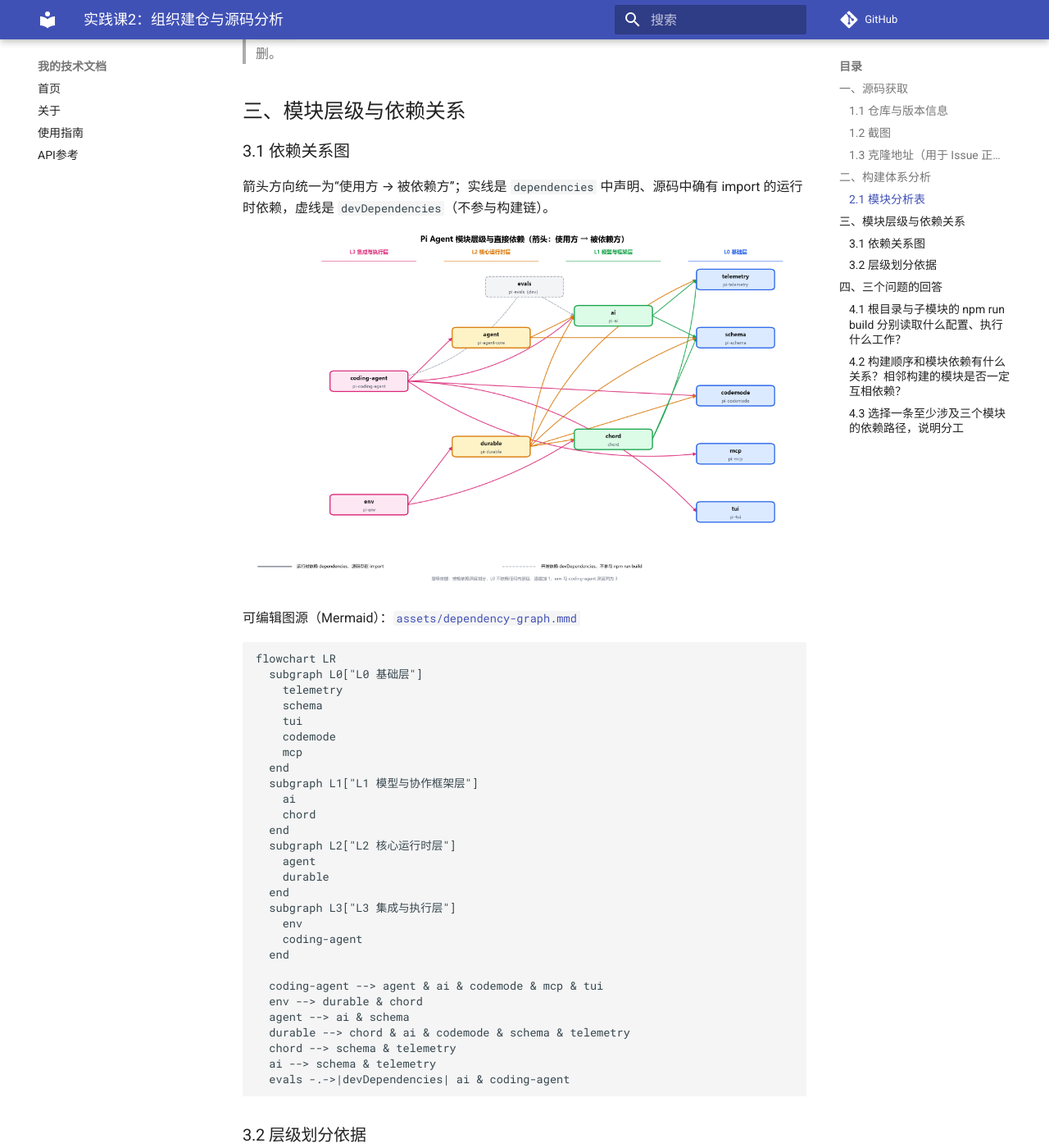
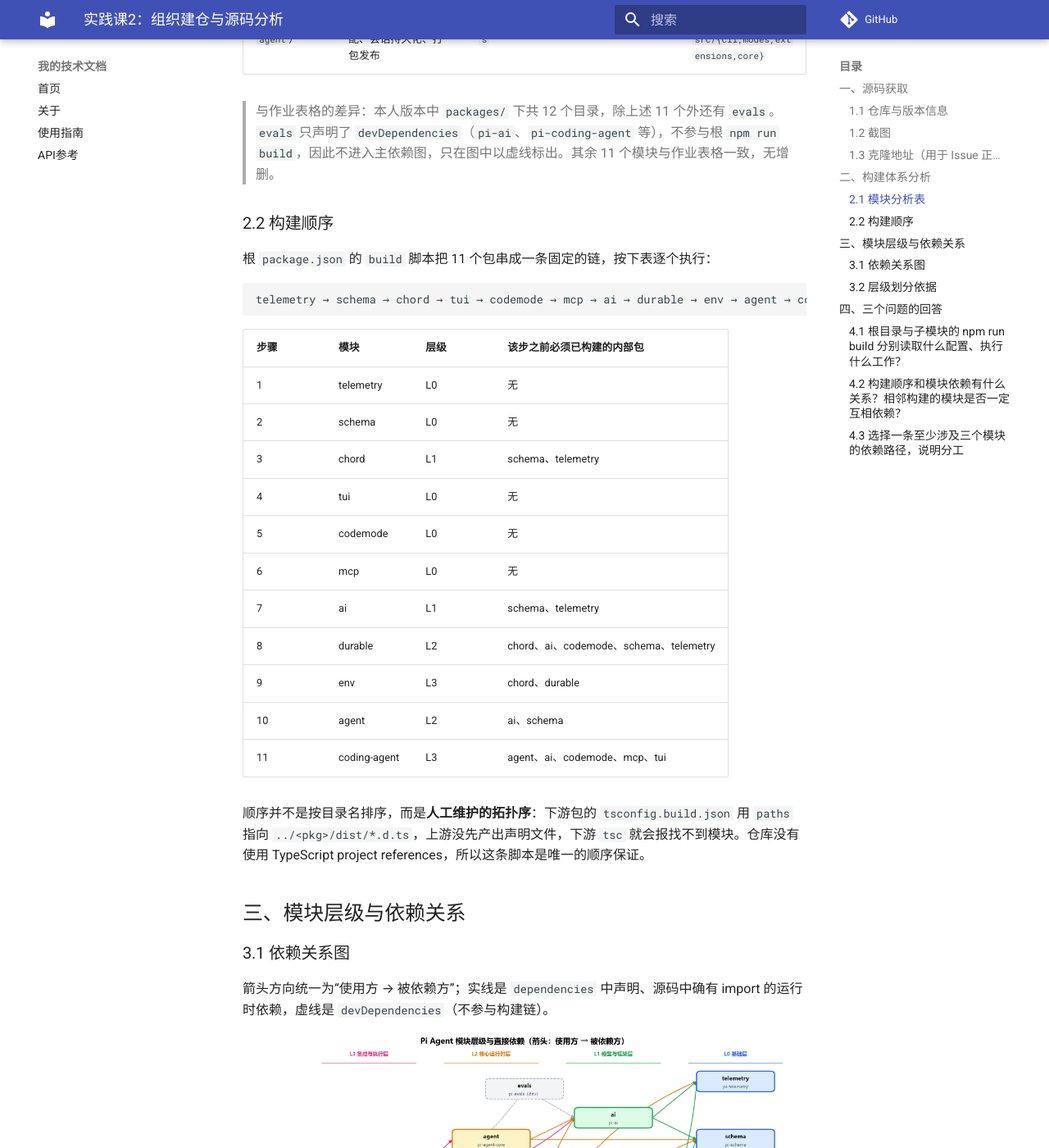
Before and after one commit to yuuuuoooo/my-docs, an MkDocs documentation site: the page built from docs/practice02/README.md, in a window 1280 px wide and 1400 px high, scrolled down 4942 px. Shown: the whole window at 82% size. Built offline with MkDocs 1.6.1 and Material for MkDocs 9.7.7, drawn with Linux system fonts in a browser that asks for light colours; comment, search, counter and statistics services are not loaded; some of the changed text lies outside the part shown.

Commit message:
完善实践二报告：修正表格与链接，补充构建顺序

````diff
--- a/docs/practice02/README.md
+++ b/docs/practice02/README.md
@@ -1,8 +1,10 @@
 # 实践课2：组织建仓与源码分析
 
-姓名：顾翎妤
+| 项目 | 内容 |
+| --- | --- |
+| 姓名 | 顾翎妤 |
 | 小组代码仓库 | <https://github.com/SoftwareGrp28/pi-hunnu-2026> |
-| 个人作业仓库 | <https://yuuuuoooo.github.io/my‑docs/practice02/> |
+| 个人作业仓库 | <https://yuuuuoooo.github.io/my-docs/practice02/> |
 
 > 说明：下文所有路径均相对于仓库根目录 `pi-hunnu-2026/`；命令输出与截图取自本人机器（Windows 11 + Git Bash，仓库位于 `D:\my-docs\pi-hunnu-2026`）。
 
@@ -65,6 +67,30 @@ https://github.com/SoftwareGrp28/pi-hunnu-2026.git
 
 > 与作业表格的差异：本人版本中 `packages/` 下共 12 个目录，除上述 11 个外还有 `evals`。`evals` 只声明了 `devDependencies`（`pi-ai`、`pi-coding-agent` 等），不参与根 `npm run build`，因此不进入主依赖图，只在图中以虚线标出。其余 11 个模块与作业表格一致，无增删。
 
+### 2.2 构建顺序
+
+根 `package.json` 的 `build` 脚本把 11 个包串成一条固定的链，按下表逐个执行：
+
+```text
+telemetry → schema → chord → tui → codemode → mcp → ai → durable → env → agent → coding-agent
+```
+
+| 步骤 | 模块 | 层级 | 该步之前必须已构建的内部包 |
+| --- | --- | --- | --- |
+| 1 | telemetry | L0 | 无 |
+| 2 | schema | L0 | 无 |
+| 3 | chord | L1 | schema、telemetry |
+| 4 | tui | L0 | 无 |
+| 5 | codemode | L0 | 无 |
+| 6 | mcp | L0 | 无 |
+| 7 | ai | L1 | schema、telemetry |
+| 8 | durable | L2 | chord、ai、codemode、schema、telemetry |
+| 9 | env | L3 | chord、durable |
+| 10 | agent | L2 | ai、schema |
+| 11 | coding-agent | L3 | agent、ai、codemode、mcp、tui |
+
+顺序并不是按目录名排序，而是**人工维护的拓扑序**：下游包的 `tsconfig.build.json` 用 `paths` 指向 `../<pkg>/dist/*.d.ts`，上游没先产出声明文件，下游 `tsc` 就会报找不到模块。仓库没有使用 TypeScript project references，所以这条脚本是唯一的顺序保证。
+
 ## 三、模块层级与依赖关系
 
 ### 3.1 依赖关系图
@@ -123,7 +149,7 @@ flowchart LR
 
 **根目录**只读取根 `package.json` 的 `scripts.build`。它本身不编译任何代码，做的是“按固定顺序 `cd` 进 11 个包并逐个调用 `npm run build`”，任一包失败即整体失败。共享的 `node_modules` 由 npm workspaces 在安装阶段准备好。
 
-**子模块**读取本包 `package.json` 的 `scripts.build` 和 `tsconfig.build.json`，执行 `tsc` 把 `src/` 编译到 `dist/`，同时产出 `.d.ts` 供下游解析。`ai` 额外做模型目录代码生成与数据复制，`coding-agent` 额外做 esbuild 单文件打包，`env` 的 Rust daemon 与 `tui` 的原生模块都不在这条 npm 构建链里。根目录的 `tsconfig.json`只服务于 `tsc --noEmit` 类型检查，与 `npm run build` 无关。
+**子模块**读取本包 `package.json` 的 `scripts.build` 和 `tsconfig.build.json`，执行 `tsc` 把 `src/` 编译到 `dist/`，同时产出 `.d.ts` 供下游解析。`ai` 额外做模型目录代码生成与数据复制，`coding-agent` 额外做 esbuild 单文件打包，`env` 的 Rust daemon 与 `tui` 的原生模块都不在这条 npm 构建链里。根目录的 `tsconfig.json` 只服务于 `tsc --noEmit` 类型检查，与 `npm run build` 无关。
 
 ### 4.2 构建顺序和模块依赖有什么关系？相邻构建的模块是否一定互相依赖？
 
````
